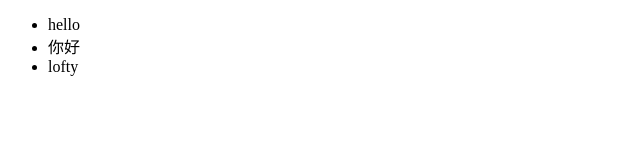
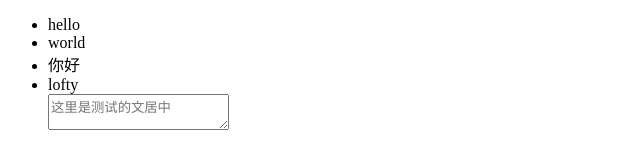
Before and after one commit to vslofty/helloworld, a plain HTML site: page index.html in a window 1280 px wide. Shown: the whole page, without its empty margins (0-640 px from the left). Drawn offline with Linux system fonts and the light colour scheme.

Commit message:
更新了index.html

```diff
--- a/index.html
+++ b/index.html
@@ -7,8 +7,10 @@
 <body>
 	<ul>
 		<li>hello</li>
+		<li>world</li>
 		<li>你好</li>
 		<li>lofty</li>
+		<textarea id="textArea" class="ss" placeholder="这里是测试的文居中"></textarea>
 	</ul>
 </body>
 </html>
```
